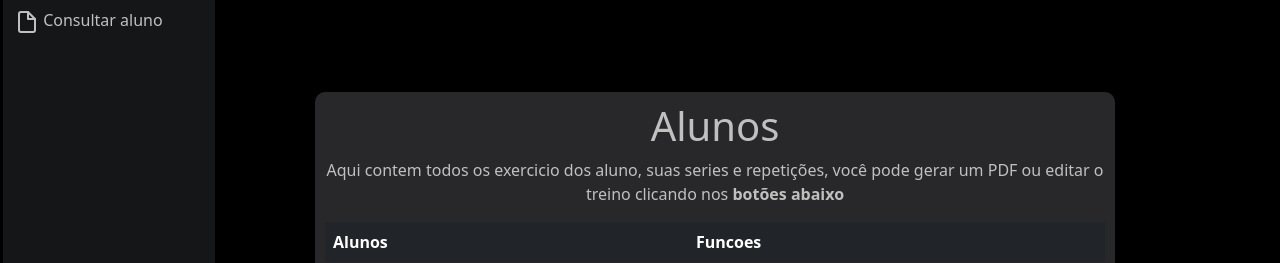
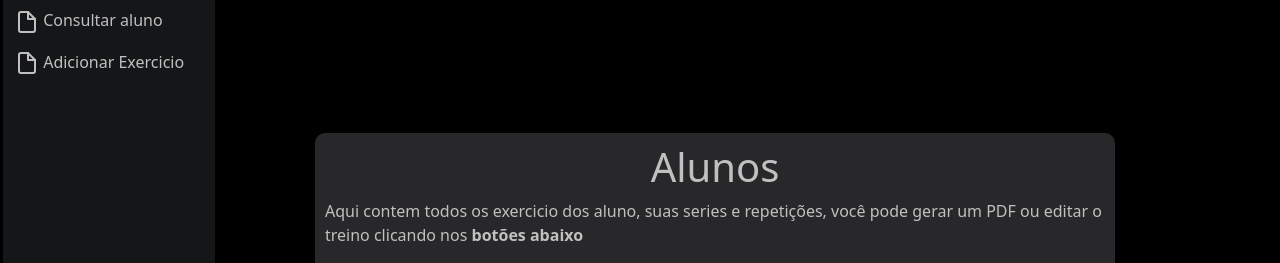
Before and after one commit to FernandoPereira218/sistema-academia-web, a Django app: page /consulta_aluno/ in a window 1280 px wide. Shown: the part 56-319 px from the top of the page. Run offline with Django 4.2, Linux system fonts and the light colour scheme; data that the repository does not hold is empty.

Commit message:
Adicionar SVG

```diff
--- a/templates/search_student.html
+++ b/templates/search_student.html
@@ -90,8 +90,6 @@
 <body>
   <nav class="navbar navbar-expand-lg navbar-dark bg-dark">
     <a class="navbar-brand">Sistema de Academia</a>
-    <div class="collapse navbar-collapse" id="navbarNav">
-    </div>
   </nav>
   <div class="container-fluid">
     <div class="row">
@@ -106,12 +104,21 @@
                 <polyline points="13 2 13 9 20 9"></polyline>
               </svg> Consultar aluno </a>
           </li>
+          <li class="nav-item">
+            <a class="nav-link" href="/exercicios/">
+              <svg xmlns="http://www.w3.org/2000/svg" width="24" height="24" viewBox="0 0 24 24" fill="none"
+                stroke="currentColor" stroke-width="2" stroke-linecap="round" stroke-linejoin="round"
+                class=" feather feather-file">
+                <path d="M13 2H6a2 2 0 0 0-2 2v16a2 2 0 0 0 2 2h12a2 2 0 0 0 2-2V9z"></path>
+                <polyline points="13 2 13 9 20 9"></polyline>
+              </svg> Adicionar Exercicio </a>
+          </li>
         </div>
       </nav>
     </div>
     <form class="formulario">
       <h1 class="text-center">Alunos</h1>
-      <p class="text-center">Aqui contem todos os exercicio dos aluno, suas series e repetições, você pode gerar um PDF
+      <p class="text-left">Aqui contem todos os exercicio dos aluno, suas series e repetições, você pode gerar um PDF
         ou
         editar o treino clicando nos <b>botões abaixo</b></p>
       <table class="table table-dark table-borderless">
```
